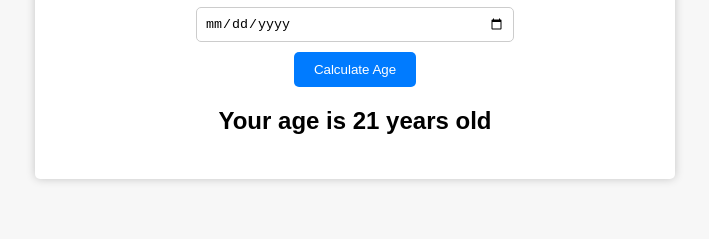
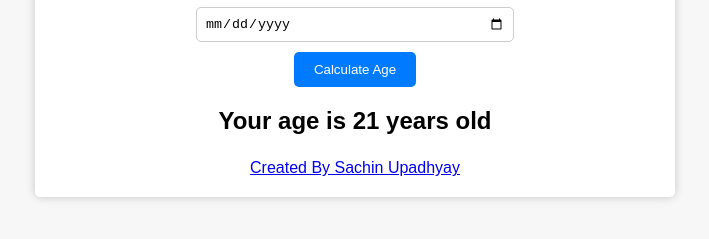
Before and after one commit to SACHINUPADHYAY414/Age-Calculator, a plain HTML site: page index.html in a window 1280 px wide. Shown: the part 173-412 px from the top of the page, without its empty margins (285-994 px from the left). Drawn offline with Linux system fonts and the light colour scheme.

Commit message:
index.html

```diff
--- a/index.html
+++ b/index.html
@@ -15,6 +15,7 @@
             <input type="date" id="birthday" name="birthday">
             <button id="btn">Calculate Age</button>
             <p id="result">Your age is 21 years old</p>
+            <a href="https://portfoliosachin.vercel.app/">Created By Sachin Upadhyay</a>
         </div>
     </div>
 
```
